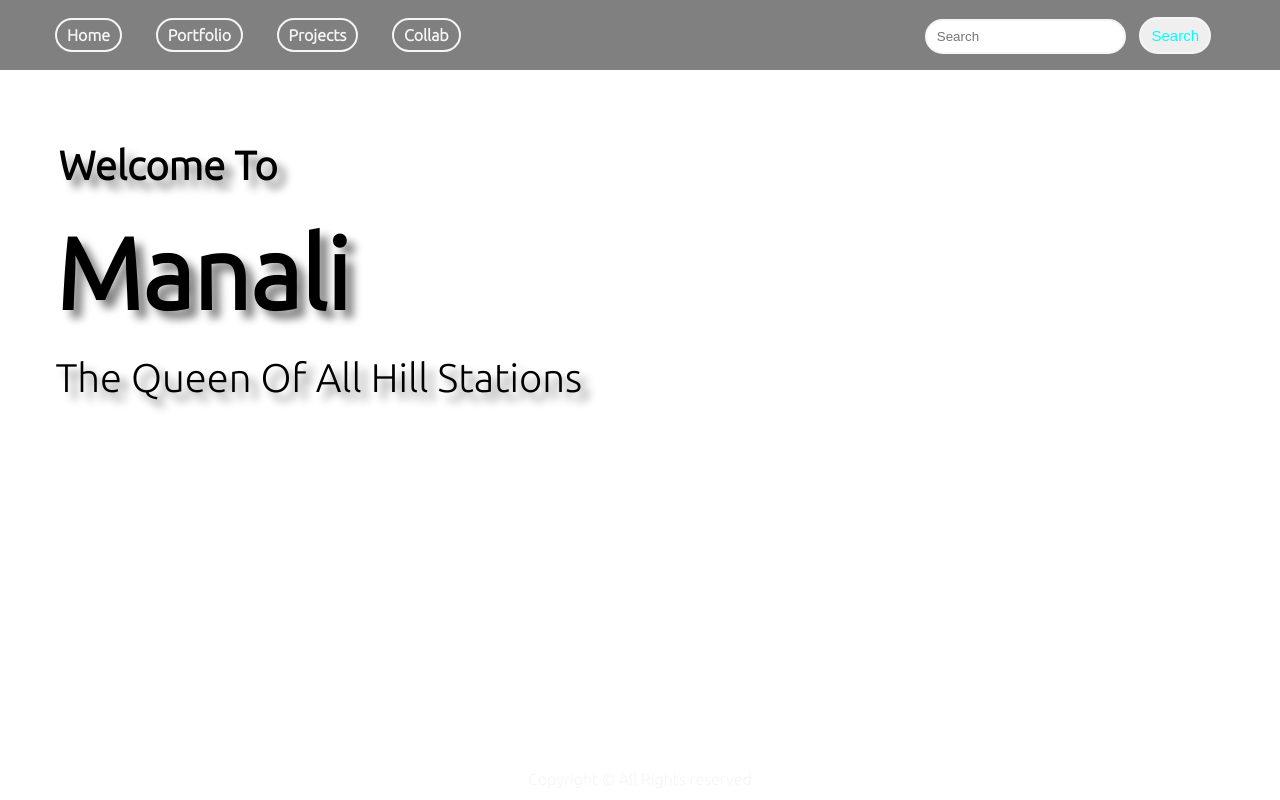
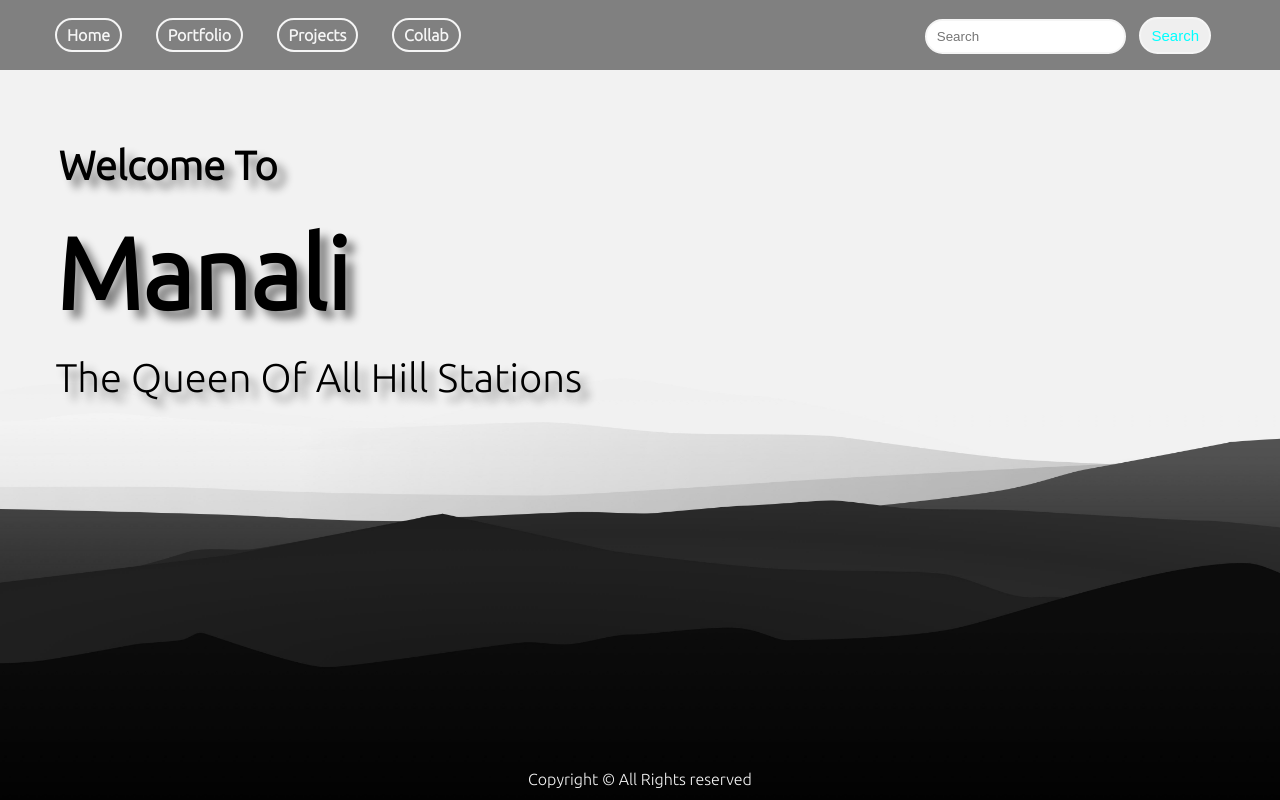
Before and after one commit to Sahilsoni13/sahi-soni, a plain HTML site: page index.html in a window 1280 px wide. Drawn offline with Linux system fonts and the light colour scheme; a web font is replaced by a local one.

Commit message:
Update style.css

```diff
--- a/css/style.css
+++ b/css/style.css
@@ -7,7 +7,7 @@ body{
     font-family: 'Kanit', sans-serif;
     font-family: 'Roboto Condensed', sans-serif;
     font-family: 'Ubuntu', sans-serif;
-    background: url(images/bg12.jpg);
+    background: url(../images/bg12.jpg);
     background-position: center;
     background-repeat: no-repeat;
     background-size: cover;
```
